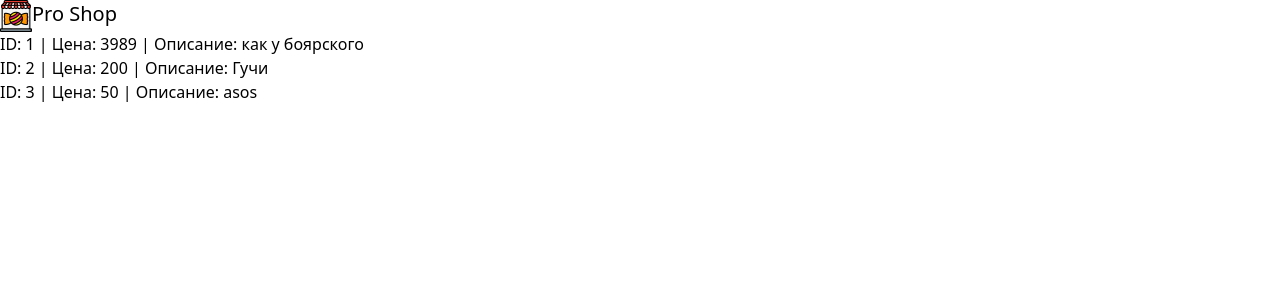
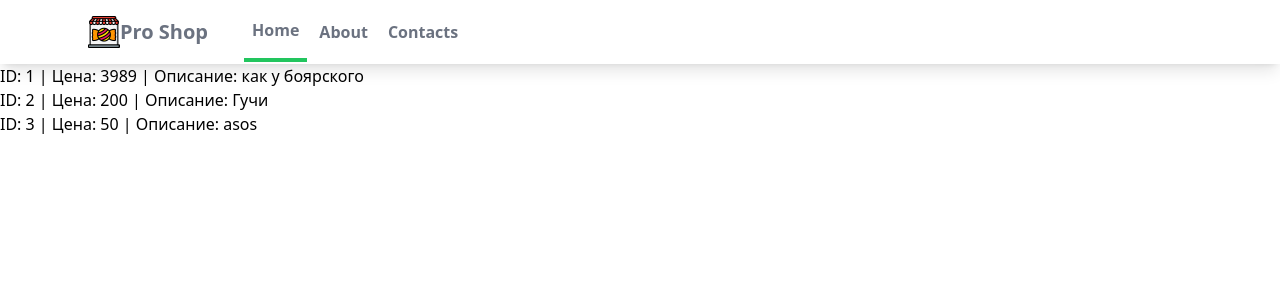
Before and after one commit to LebArt2321/learning_django, a Django app: page /myapp/ in a window 1280 px wide. Shown: the top 300 px of the page. Run offline with Django 4.2, Linux system fonts and the light colour scheme; data comes from the database, SQL or seed files in the repository.

Commit message:
base template + nav bar

```diff
--- a/mysite/myapp/static/myapp/styles.css
+++ b/mysite/myapp/static/myapp/styles.css
@@ -538,6 +538,15 @@ video {
   position: static;
 }
 
+.mx-auto {
+  margin-left: auto;
+  margin-right: auto;
+}
+
+.block {
+  display: block;
+}
+
 .flex {
   display: flex;
 }
@@ -550,12 +559,80 @@ video {
   width: 2rem;
 }
 
+.max-w-6xl {
+  max-width: 72rem;
+}
+
+.items-center {
+  align-items: center;
+}
+
+.justify-between {
+  justify-content: space-between;
+}
+
+.space-x-7 > :not([hidden]) ~ :not([hidden]) {
+  --tw-space-x-reverse: 0;
+  margin-right: calc(1.75rem * var(--tw-space-x-reverse));
+  margin-left: calc(1.75rem * calc(1 - var(--tw-space-x-reverse)));
+}
+
+.space-x-1 > :not([hidden]) ~ :not([hidden]) {
+  --tw-space-x-reverse: 0;
+  margin-right: calc(0.25rem * var(--tw-space-x-reverse));
+  margin-left: calc(0.25rem * calc(1 - var(--tw-space-x-reverse)));
+}
+
+.border-b-4 {
+  border-bottom-width: 4px;
+}
+
+.border-green-500 {
+  --tw-border-opacity: 1;
+  border-color: rgb(34 197 94 / var(--tw-border-opacity));
+}
+
 .bg-sky-500 {
   --tw-bg-opacity: 1;
   background-color: rgb(14 165 233 / var(--tw-bg-opacity));
+}
+
+.bg-white {
+  --tw-bg-opacity: 1;
+  background-color: rgb(255 255 255 / var(--tw-bg-opacity));
+}
+
+.px-4 {
+  padding-left: 1rem;
+  padding-right: 1rem;
+}
+
+.px-2 {
+  padding-left: 0.5rem;
+  padding-right: 0.5rem;
+}
+
+.py-4 {
+  padding-top: 1rem;
+  padding-bottom: 1rem;
 }
 
 .text-xl {
   font-size: 1.25rem;
   line-height: 1.75rem;
 }
+
+.font-semibold {
+  font-weight: 600;
+}
+
+.text-gray-500 {
+  --tw-text-opacity: 1;
+  color: rgb(107 114 128 / var(--tw-text-opacity));
+}
+
+.shadow-lg {
+  --tw-shadow: 0 10px 15px -3px rgb(0 0 0 / 0.1), 0 4px 6px -4px rgb(0 0 0 / 0.1);
+  --tw-shadow-colored: 0 10px 15px -3px var(--tw-shadow-color), 0 4px 6px -4px var(--tw-shadow-color);
+  box-shadow: var(--tw-ring-offset-shadow, 0 0 #0000), var(--tw-ring-shadow, 0 0 #0000), var(--tw-shadow);
+}
--- /dev/null
+++ b/mysite/myapp/templates/myapp/base.html
@@ -0,0 +1,14 @@
+<!DOCTYPE html>
+{% load static %}
+<html lang="en">
+<head>
+    <meta charset="UTF-8">
+    <meta name="viewport" content="width=device-width, initial-scale=1.0">
+    <link rel="stylesheet" href="{% static 'myapp/styles.css' %}">
+    <title>Document</title>
+</head>
+<body>
+    {% block content %}
+    {% endblock %}
+</body>
+</html>
--- a/mysite/myapp/templates/myapp/index.html
+++ b/mysite/myapp/templates/myapp/index.html
@@ -1,25 +1,25 @@
+{% extends "myapp/base.html" %}
 {% load static %}
-<!DOCTYPE html>
-<html lang="en">
-<head>
-    <link rel="stylesheet" href="{% static 'myapp/styles.css' %}">
-    <meta charset="UTF-8">
-    <meta name="viewport" content="width=device-width, initial-scale=1.0">
-    <title>Document</title>
-</head>
-<body >
-    <nav>
-        <div>
+{% block content %}
+  <nav class="bg-white shadow-lg">
+    <div class="max-w-6xl mx-auto px-4">
+      <div class="flex justify-between">
+	      <div class="flex space-x-7">
             <div>
-                <div>
-                    <div class="flex">
-                        <img class="h-8 w-8" src="{% static 'myapp/images/shop.png' %}" alt="logo"/>
-                        <span class="text-xl">Pro Shop</span>
-                    </div>
-                </div>
+							<a href="#" class="flex items-center px-2 py-4">
+              <img class="h-8 w-8" src="{% static 'myapp/images/shop.png' %}" alt="logo"/>
+              <span class="text-gray-500 font-semibold text-xl">Pro Shop</span>
+						</a>
             </div>
+						<div class="items-center flex space-x-1">
+							<a href="#" class="py-4 px-2 text-gray-500 font-semibold border-b-4 border-green-500">Home</a>
+							<a href="#" class="py-4 px-2 text-gray-500 font-semibold">About</a>
+							<a href="#" class="py-4 px-2 text-gray-500 font-semibold">Contacts</a>
+						</div>
         </div>
-    </nav>
+      </div>
+  	</div>
+  </nav>
     <h4>
         {% for item in items %}
         <a href="{% url 'myapp:detail' item.id %}">
@@ -27,5 +27,4 @@
         </a>
         {% endfor %}
     </h4>
-</body>
-</html>
+		{% endblock content %}
```
